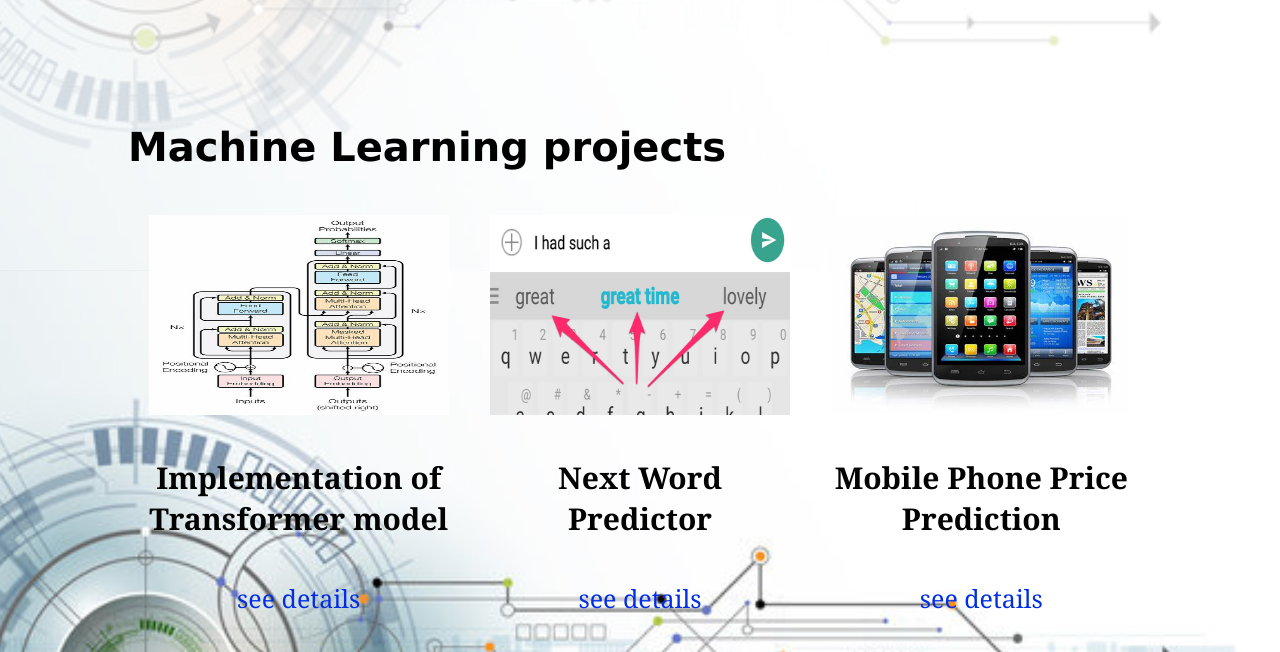
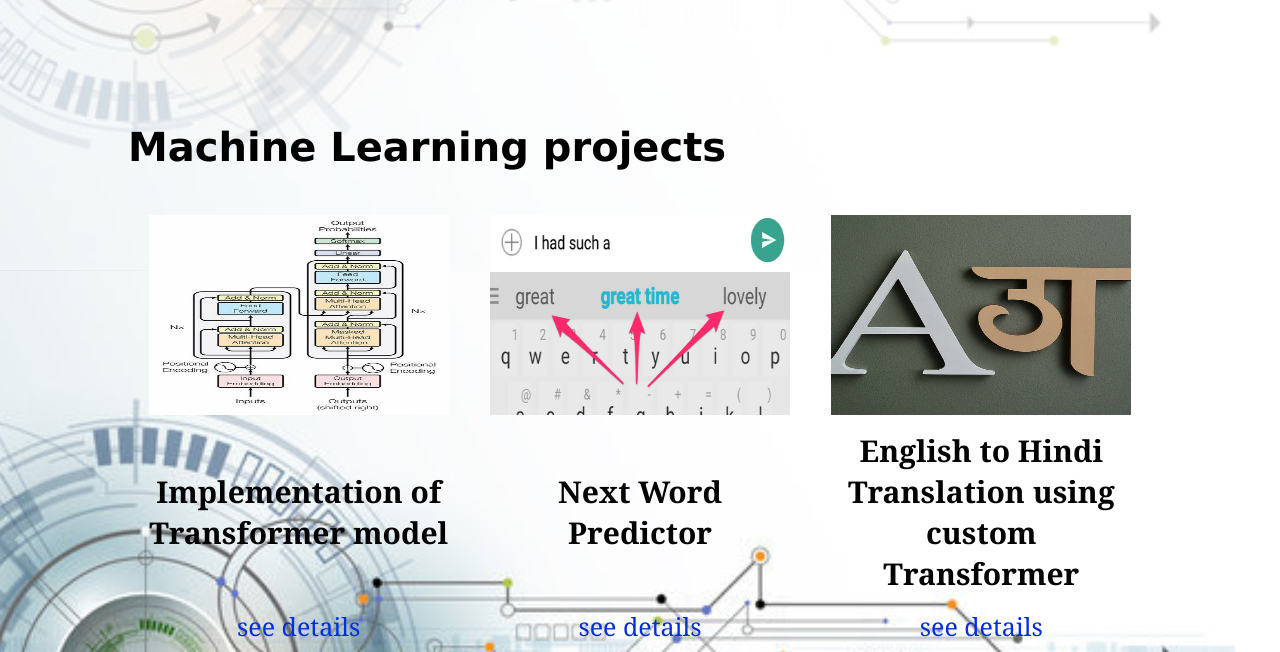
Before and after one commit to SmdZubair0/Portfolio, a Flask app: page /projects in a window 1280 px wide. Shown: the part 530-1182 px from the top of the page. Run offline with Flask 3, Linux system fonts and the light colour scheme.

Commit message:
added machine translation project

```diff
--- a/templates/project.html
+++ b/templates/project.html
@@ -37,6 +37,16 @@
                 <div class="ctitle">Next Word Predictor</div>
                 <div class="ctext">
                     <div class="ctext"><a href="https://github.com/SmdZubair0/Next-word-prediction-using-LSTM">see details</a></div>
+                </div>
+            </div>
+            <div class="card">
+                <div class="cimg">
+                    <img height="200px" width="300px" src="{{ url_for('static', filename='images/en-hi.png') }}" alt="">
+                </div>
+
+                <div class="ctitle">English to Hindi Translation using custom Transformer</div>
+                <div class="ctext">
+                    <div class="ctext"><a href="https://github.com/SmdZubair0/English-to-Hindi-Translator-using-custom-Transformer">see details</a></div>
                 </div>
             </div>
             <div class="card">
```
Also changed, not shown: static/images/en-hi.png (added).
